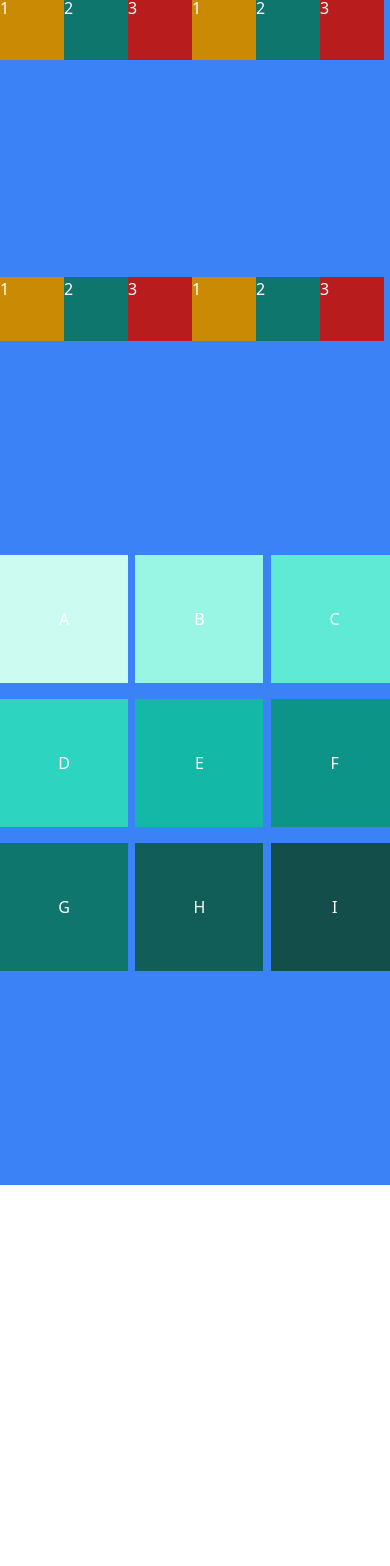
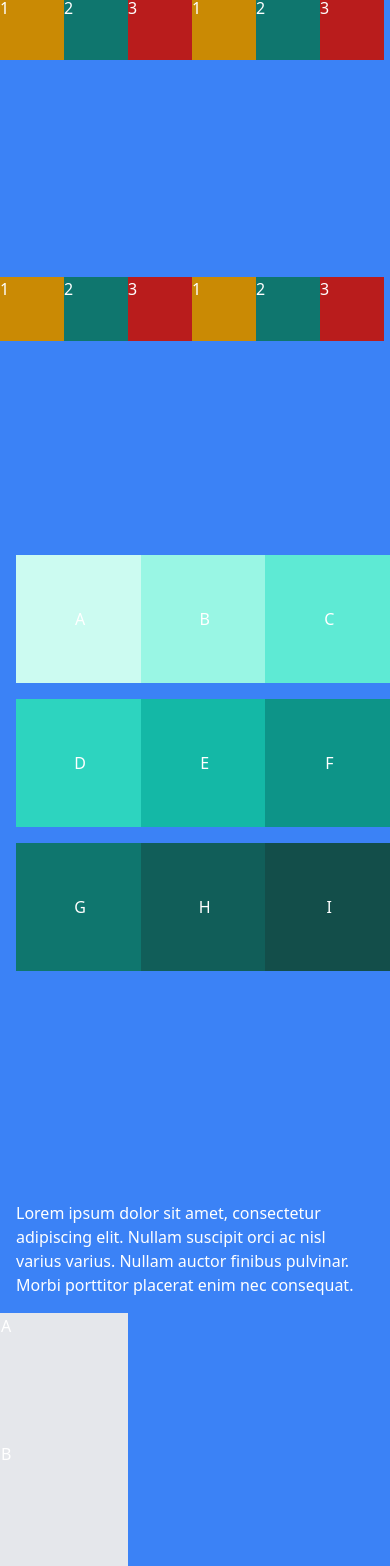
Before and after one commit to ImNotGabo/tailwind-practice, a React (Vite) app: page / in a window 390 px wide. Shown: the part 5433-6999 px from the top of the page. Before the commit the page ends 6618 px from the top, so only its background shows below. Built offline with nearby package versions, Linux system fonts and the light colour scheme.

Commit message:
Responsive

```diff
--- a/src/App.jsx
+++ b/src/App.jsx
@@ -4,6 +4,7 @@ import ButtonsChallenge from './components/ButtonsChallenge.jsx';
 import Display from './components/Display.jsx';
 import Flex from './components/Flex.jsx';
 import BlockGalleryChallenge from './components/BlockGalleryChallenge.jsx';
+import Responsive from './components/Responsive.jsx';
 
 function App() {
   return (
@@ -82,6 +83,9 @@ function App() {
       {/* Block Gallery Challenge */}
 
       <BlockGalleryChallenge />
+
+      {/* Responsive */}
+      <Responsive />
     </div>
   );
 }
--- a/src/components/BlockGalleryChallenge.jsx
+++ b/src/components/BlockGalleryChallenge.jsx
@@ -1,16 +1,16 @@
 function BlockGalleryChallenge() {
   return (
-    <div className='flex justify-center items-center h-screen'>
-      <div className='grid grid-cols-3 gap-4 text-center w-full max-w-md'>
-        <div className={`bg-teal-100 w-32 h-32 flex items-center justify-center`}>A</div>
-        <div className={`bg-teal-200 w-32 h-32 flex items-center justify-center`}>B</div>
-        <div className={`bg-teal-300 w-32 h-32 flex items-center justify-center`}>C</div>
-        <div className={`bg-teal-400 w-32 h-32 flex items-center justify-center`}>D</div>
-        <div className={`bg-teal-500 w-32 h-32 flex items-center justify-center`}>E</div>
-        <div className={`bg-teal-600 w-32 h-32 flex items-center justify-center`}>F</div>
-        <div className={`bg-teal-700 w-32 h-32 flex items-center justify-center`}>G</div>
-        <div className={`bg-teal-800 w-32 h-32 flex items-center justify-center`}>H</div>
-        <div className={`bg-teal-900 w-32 h-32 flex items-center justify-center`}>I</div>
+    <div className='flex justify-center items-center h-screen p-4'>
+      <div className='grid grid-cols-3 gap-4 text-center w-full max-w-lg sm:grid-cols-3 md:grid-cols-4 lg:grid-cols-6 xl:grid-cols-9'>
+        <div className='bg-teal-100 w-32 h-32 flex items-center justify-center text-white'>A</div>
+        <div className='bg-teal-200 w-32 h-32 flex items-center justify-center text-white'>B</div>
+        <div className='bg-teal-300 w-32 h-32 flex items-center justify-center text-white'>C</div>
+        <div className='bg-teal-400 w-32 h-32 flex items-center justify-center text-white'>D</div>
+        <div className='bg-teal-500 w-32 h-32 flex items-center justify-center text-white'>E</div>
+        <div className='bg-teal-600 w-32 h-32 flex items-center justify-center text-white'>F</div>
+        <div className='bg-teal-700 w-32 h-32 flex items-center justify-center text-white'>G</div>
+        <div className='bg-teal-800 w-32 h-32 flex items-center justify-center text-white'>H</div>
+        <div className='bg-teal-900 w-32 h-32 flex items-center justify-center text-white'>I</div>
       </div>
     </div>
   );
--- /dev/null
+++ b/src/components/Responsive.jsx
@@ -0,0 +1,17 @@
+function Responsive() {
+  return (
+    <div className='sm:text-red-500 md:text-green-500 lg:text-black xl:text-purple-500 2xl:text-pink-500'>
+      <p className='p-4 sm:p-32 md:italic sm:font-bold sm:border sm:flex'>
+        Lorem ipsum dolor sit amet, consectetur adipiscing elit. Nullam suscipit orci ac nisl varius varius. Nullam
+        auctor finibus pulvinar. Morbi porttitor placerat enim nec consequat.
+      </p>
+
+      <div className='bg-blue-500 flex flex-col sm:flex-row'>
+        <div className='w-32 h-32 bg-gray-200 border'>A</div>
+        <div className='w-32 h-32 bg-gray-200 border'>B</div>
+      </div>
+    </div>
+  );
+}
+
+export default Responsive;
```
Also changed, not shown: 1 other file (tests, documents, lock files or other folders).
